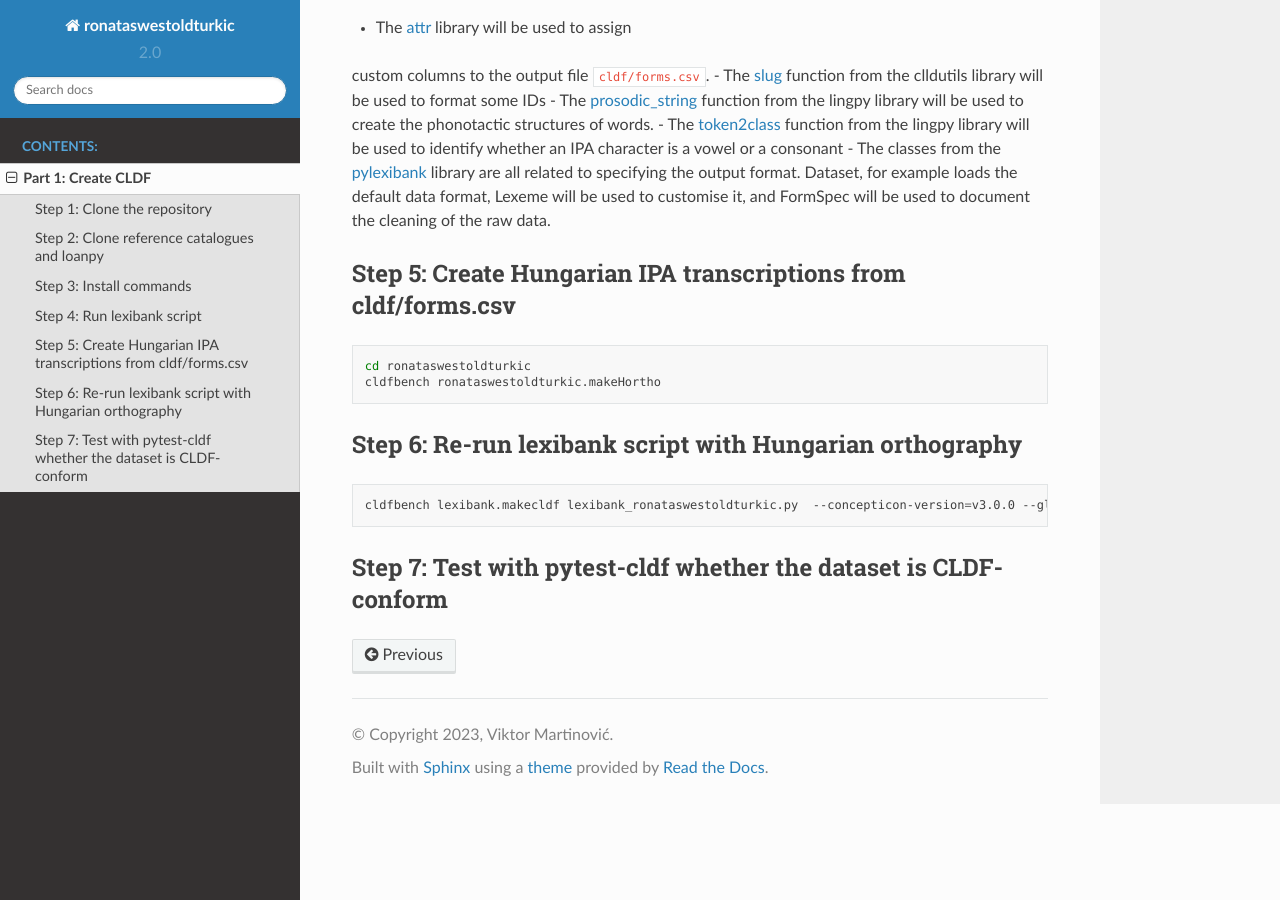
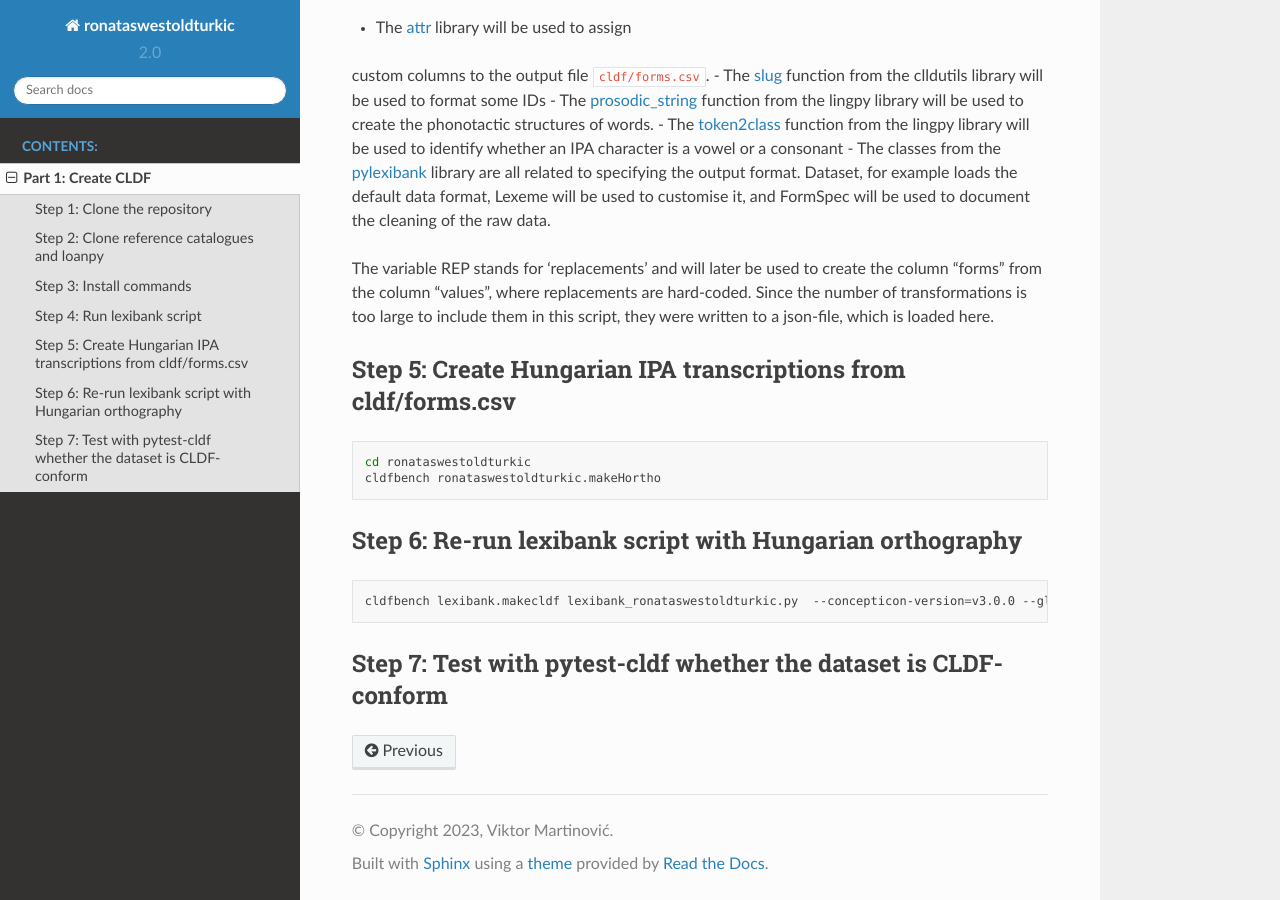
Before and after one commit to LoanpyDataHub/ronataswestoldturkic, a Sphinx documentation site: the page built from docs/mkcldf.rst, in a window 1280 px wide and 900 px high, scrolled down 1259 px. Built offline with Sphinx 7.4.7 and the Read the Docs theme 2.0.0, drawn with Linux system fonts in a browser that asks for light colours.

```diff
--- a/docs/mkcldf.rst
+++ b/docs/mkcldf.rst
@@ -89,6 +89,22 @@ library are all related to specifying the output format. Dataset, for example
 loads the default data format, Lexeme will be used to customise it, and
 FormSpec will be used to document the cleaning of the raw data.
 
+.. code-block:: python
+   with open("etc/formspec.json") as f:
+       REP = [(k, v) for k, v in json.load(f).items()]
+
+The variable REP stands for 'replacements' and will later be used to create
+the column "forms" from the column "values", where replacements are hard-coded.
+Since the number of transformations is too large to include them in this
+script, they were written to a json-file, which is loaded here.
+
+.. code-block:: python
+   @attr.s
+   class CustomLexeme(Lexeme):
+       CV_Segments = attr.ib(default=None)
+       ProsodicStructure = attr.ib(default=None)
+       FB_VowelHarmony = attr.ib(default=None)
+       Year = attr.ib(default=None)
 
 Step 5: Create Hungarian IPA transcriptions from cldf/forms.csv
 ---------------------------------------------------------------
--- a/lexibank_ronataswestoldturkic.py
+++ b/lexibank_ronataswestoldturkic.py
@@ -9,8 +9,6 @@ from pylexibank import Dataset as BaseDataset, FormSpec, Lexeme
 
 with open("etc/formspec.json") as f:
     REP = [(k, v) for k, v in json.load(f).items()]
-
-eah = None
 
 @attr.s
 class CustomLexeme(Lexeme):
```
Also changed, not shown: cldf/README.md, 2 other files.
